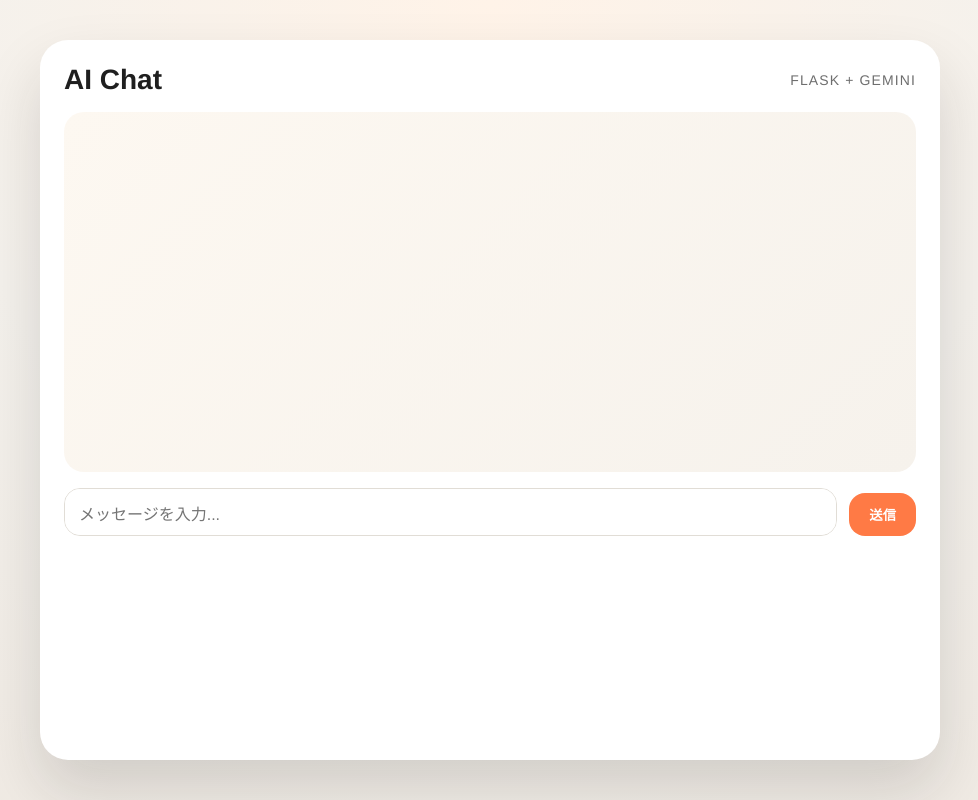
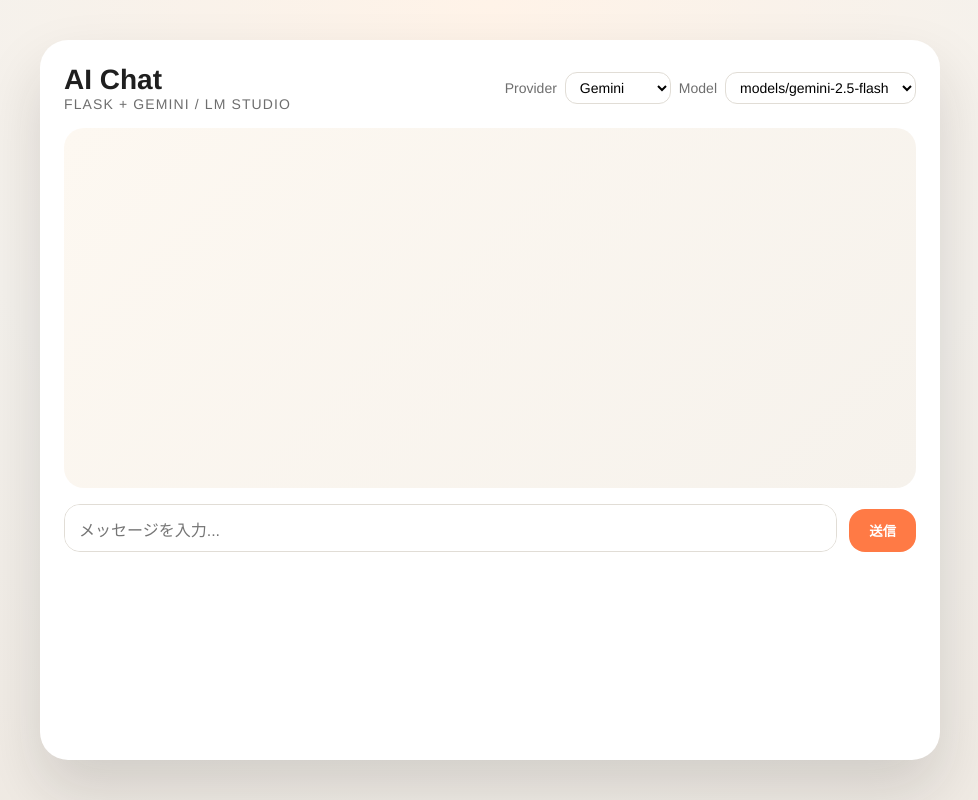
Before and after one commit to feel7jp/ai_test, a Flask app: page / in a window 1280 px wide. Shown: the whole page, without its empty margins (150-1128 px from the left). Run offline with Flask 3, Linux system fonts and the light colour scheme.

Commit message:
機能追加: チャットプロバイダーとモデルの選択機能を実装

```diff
--- a/app.py
+++ b/app.py
@@ -1,6 +1,7 @@
 import os
 from flask import Flask, jsonify, render_template, request
 from dotenv import load_dotenv
+import requests
 
 load_dotenv()
 app = Flask(__name__)
@@ -26,9 +27,105 @@ def get_client():
     return genai.Client(api_key=api_key, http_options=http_options or None)
 
 
+def get_provider(payload):
+    return (payload.get("provider") or os.getenv("LLM_PROVIDER") or "gemini").lower()
+
+
+def normalize_history(raw_history, max_items):
+    normalized = []
+    for item in raw_history[-max_items:]:
+        role = item.get("role")
+        content = (item.get("content") or "").strip()
+        if role in {"user", "model"} and content:
+            normalized.append({"role": role, "content": content})
+    return normalized
+
+
+def build_gemini_history(history):
+    return [
+        {"role": item["role"], "parts": [{"text": item["content"]}]}
+        for item in history
+    ]
+
+
+def build_lmstudio_messages(history, message):
+    messages = []
+    for item in history:
+        mapped_role = "assistant" if item["role"] == "model" else "user"
+        messages.append({"role": mapped_role, "content": item["content"]})
+    messages.append({"role": "user", "content": message})
+    return messages
+
+
+def call_gemini(message, history, model_override=None):
+    client = get_client()
+    contents = build_gemini_history(history)
+    model_name = model_override or os.getenv("GEMINI_MODEL", "models/gemini-2.5-flash")
+    chat_session = client.chats.create(model=model_name, history=contents)
+    response = chat_session.send_message(message)
+    return response.text or ""
+
+
+def list_lmstudio_models():
+    base_url = os.getenv("LMSTUDIO_BASE_URL", "http://localhost:1234/v1").rstrip("/")
+    api_key = os.getenv("LMSTUDIO_API_KEY")
+    endpoint = f"{base_url}/models"
+    headers = {"Content-Type": "application/json"}
+    if api_key:
+        headers["Authorization"] = f"Bearer {api_key}"
+    response = requests.get(endpoint, headers=headers, timeout=10)
+    if not response.ok:
+        raise RuntimeError(
+            f"LM Studio models error: {response.status_code} {response.text}"
+        )
+    data = response.json()
+    return [item.get("id") for item in data.get("data", []) if item.get("id")]
+
+
+def call_lmstudio(message, history, model_override=None):
+    base_url = os.getenv("LMSTUDIO_BASE_URL", "http://localhost:1234/v1").rstrip("/")
+    api_key = os.getenv("LMSTUDIO_API_KEY")
+    endpoint = f"{base_url}/chat/completions"
+    headers = {"Content-Type": "application/json"}
+    if api_key:
+        headers["Authorization"] = f"Bearer {api_key}"
+
+    model = model_override or os.getenv("LMSTUDIO_MODEL")
+    if not model or model == "auto":
+        models = list_lmstudio_models()
+        if not models:
+            raise RuntimeError("No LM Studio models are available.")
+        model = models[0]
+
+    payload = {
+        "model": model,
+        "messages": build_lmstudio_messages(history, message),
+        "temperature": float(os.getenv("LMSTUDIO_TEMPERATURE", "0.7")),
+    }
+    response = requests.post(endpoint, json=payload, headers=headers, timeout=60)
+    if not response.ok:
+        raise RuntimeError(f"LM Studio error: {response.status_code} {response.text}")
+    data = response.json()
+    return (data.get("choices") or [{}])[0].get("message", {}).get("content", "") or ""
+
+
 @app.get("/")
 def index():
     return render_template("index.html")
+
+
+@app.get("/api/models")
+def models():
+    provider = get_provider(request.args or {})
+    if provider == "gemini":
+        model_name = os.getenv("GEMINI_MODEL", "models/gemini-2.5-flash")
+        return jsonify({"models": [model_name]})
+    if provider == "lmstudio":
+        try:
+            return jsonify({"models": list_lmstudio_models()})
+        except Exception as exc:  # pragma: no cover
+            return jsonify({"error": str(exc)}), 500
+    return jsonify({"error": f"Unknown provider: {provider}"}), 400
 
 
 @app.post("/api/chat")
@@ -36,23 +133,24 @@ def chat():
     payload = request.get_json(silent=True) or {}
     message = (payload.get("message") or "").strip()
     history = payload.get("history") or []
+    model_override = (payload.get("model") or "").strip() or None
 
     if not message:
         return jsonify({"error": "Message is required."}), 400
+    max_chars = int(os.getenv("MAX_MESSAGE_CHARS", "4000"))
+    if len(message) > max_chars:
+        return jsonify({"error": f"Message is too long (max {max_chars})."}), 400
 
     try:
-        client = get_client()
-        contents = []
-        for item in history:
-            role = item.get("role")
-            content = item.get("content")
-            if role in {"user", "model"} and content:
-                contents.append({"role": role, "parts": [{"text": content}]})
-
-        model_name = os.getenv("GEMINI_MODEL", "gemini-2.5-flash")
-        chat_session = client.chats.create(model=model_name, history=contents)
-        response = chat_session.send_message(message)
-        reply = response.text or ""
+        provider = get_provider(payload)
+        max_history = int(os.getenv("MAX_HISTORY", "20"))
+        normalized_history = normalize_history(history, max_history)
+        if provider == "gemini":
+            reply = call_gemini(message, normalized_history, model_override)
+        elif provider == "lmstudio":
+            reply = call_lmstudio(message, normalized_history, model_override)
+        else:
+            return jsonify({"error": f"Unknown provider: {provider}"}), 400
         return jsonify({"reply": reply})
     except Exception as exc:  # pragma: no cover - return error to UI
         return jsonify({"error": str(exc)}), 500
--- a/requirements.txt
+++ b/requirements.txt
@@ -1,3 +1,4 @@
 flask>=3.0.0
 python-dotenv>=1.0.0
 google-genai>=0.7.0
+requests>=2.31.0
--- a/static/app.js
+++ b/static/app.js
@@ -1,6 +1,8 @@
 const chatEl = document.getElementById("chat");
 const formEl = document.getElementById("chat-form");
 const messageEl = document.getElementById("message");
+const providerEl = document.getElementById("provider");
+const modelEl = document.getElementById("model");
 
 const history = [];
 
@@ -43,7 +45,12 @@ formEl.addEventListener("submit", async (event) => {
     const res = await fetch("/api/chat", {
       method: "POST",
       headers: { "Content-Type": "application/json" },
-      body: JSON.stringify({ message: text, history }),
+      body: JSON.stringify({
+        message: text,
+        history,
+        provider: providerEl ? providerEl.value : "gemini",
+        model: modelEl ? modelEl.value : "",
+      }),
     });
     const data = await res.json();
     if (!res.ok) {
@@ -64,3 +71,25 @@ messageEl.addEventListener("input", () => {
   messageEl.style.height = "auto";
   messageEl.style.height = `${messageEl.scrollHeight}px`;
 });
+
+const loadModels = async () => {
+  if (!providerEl || !modelEl) return;
+  modelEl.innerHTML = "";
+  const res = await fetch(`/api/models?provider=${providerEl.value}`);
+  const data = await res.json();
+  if (!res.ok) {
+    appendMessage("model", `モデル取得エラー: ${data.error || "Unknown error"}`);
+    return;
+  }
+  (data.models || []).forEach((name) => {
+    const option = document.createElement("option");
+    option.value = name;
+    option.textContent = name;
+    modelEl.appendChild(option);
+  });
+};
+
+if (providerEl) {
+  providerEl.addEventListener("change", loadModels);
+  loadModels();
+}
--- a/static/style.css
+++ b/static/style.css
@@ -41,6 +41,7 @@ body {
   display: flex;
   align-items: center;
   justify-content: space-between;
+  gap: 16px;
 }
 
 .title {
@@ -53,6 +54,23 @@ body {
   color: var(--muted);
   letter-spacing: 0.08em;
   text-transform: uppercase;
+}
+
+.provider {
+  display: flex;
+  align-items: center;
+  gap: 8px;
+  font-size: 14px;
+  color: var(--muted);
+  flex-wrap: wrap;
+}
+
+.provider select {
+  border-radius: 12px;
+  border: 1px solid #e1ddd6;
+  padding: 6px 10px;
+  background: #fff;
+  font-size: 14px;
 }
 
 .chat {
--- a/templates/index.html
+++ b/templates/index.html
@@ -9,8 +9,19 @@
   <body>
     <main class="app">
       <header class="header">
-        <div class="title">AI Chat</div>
-        <div class="subtitle">Flask + Gemini</div>
+        <div>
+          <div class="title">AI Chat</div>
+          <div class="subtitle">Flask + Gemini / LM Studio</div>
+        </div>
+        <div class="provider">
+          <label for="provider">Provider</label>
+          <select id="provider" name="provider">
+            <option value="gemini">Gemini</option>
+            <option value="lmstudio">LM Studio</option>
+          </select>
+          <label for="model">Model</label>
+          <select id="model" name="model"></select>
+        </div>
       </header>
 
       <section id="chat" class="chat" aria-live="polite"></section>
```
